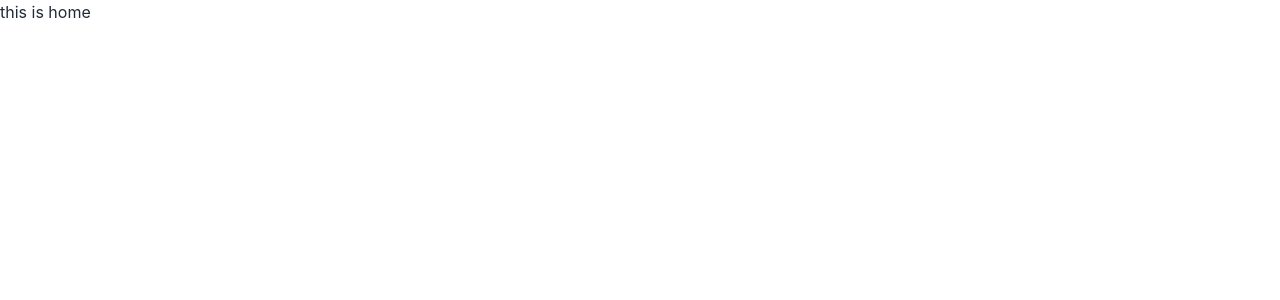
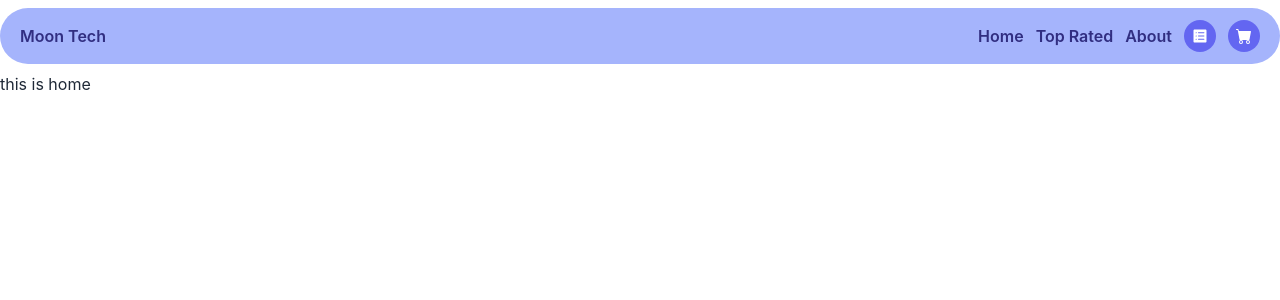
Before and after one commit to NAIMKHAN3/Moon-Tech-With-Redux, a React (Create React App) app: page / in a window 1280 px wide. Shown: the top 300 px of the page. Built offline with nearby package versions, Linux system fonts and the light colour scheme.

Commit message:
navbar added

```diff
--- a/package.json
+++ b/package.json
@@ -9,6 +9,7 @@
     "daisyui": "^2.51.3",
     "react": "^18.2.0",
     "react-dom": "^18.2.0",
+    "react-icons": "^4.8.0",
     "react-router-dom": "^6.8.2",
     "react-scripts": "5.0.1",
     "web-vitals": "^2.1.4"
--- a/src/layout/Navbar.js
+++ b/src/layout/Navbar.js
@@ -1,10 +1,34 @@
 import React from 'react';
+import { Link } from 'react-router-dom';
+import { IoIosListBox } from "react-icons/io";
+import { BsFillCartFill } from "react-icons/bs";
 
 const Navbar = () => {
     return (
-        <div>
-
-        </div>
+        <nav className='h-14 bg-indigo-300 rounded-full m-2 max-w-7xl mx-auto px-5'>
+            <ul className='h-full mx-auto flex justify-between items-center gap-3 font-semibold text-indigo-900'>
+                <h1 className='flex-1'>Moon Tech</h1>
+                <li>
+                    <Link to='/'>Home</Link>
+                </li>
+                <li>
+                    <Link to='/top-rated'>Top Rated</Link>
+                </li>
+                <li>
+                    <Link to='/about'>About</Link>
+                </li>
+                <li className='bg-indigo-500 rounded-full p-2' title='wishlist'>
+                    <Link to='/wishlist'>
+                        <IoIosListBox className='text-white'></IoIosListBox>
+                    </Link>
+                </li>
+                <li className='bg-indigo-500 rounded-full p-2' title='Card'>
+                    <Link to='/card'>
+                        <BsFillCartFill className='text-white'></BsFillCartFill>
+                    </Link>
+                </li>
+            </ul>
+        </nav>
     );
 };
 
```
Also changed, not shown: 1 other file (tests, documents, lock files or other folders).
